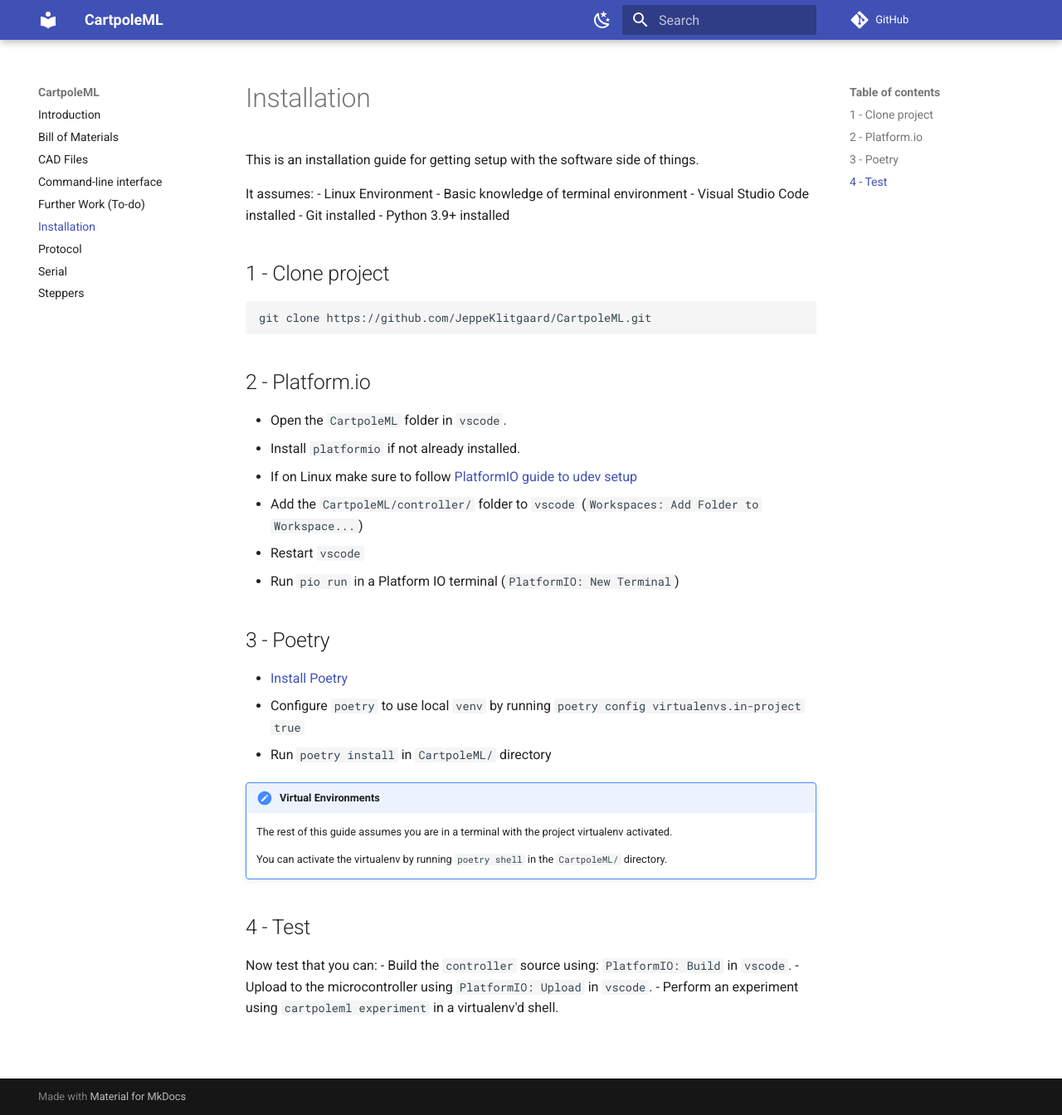
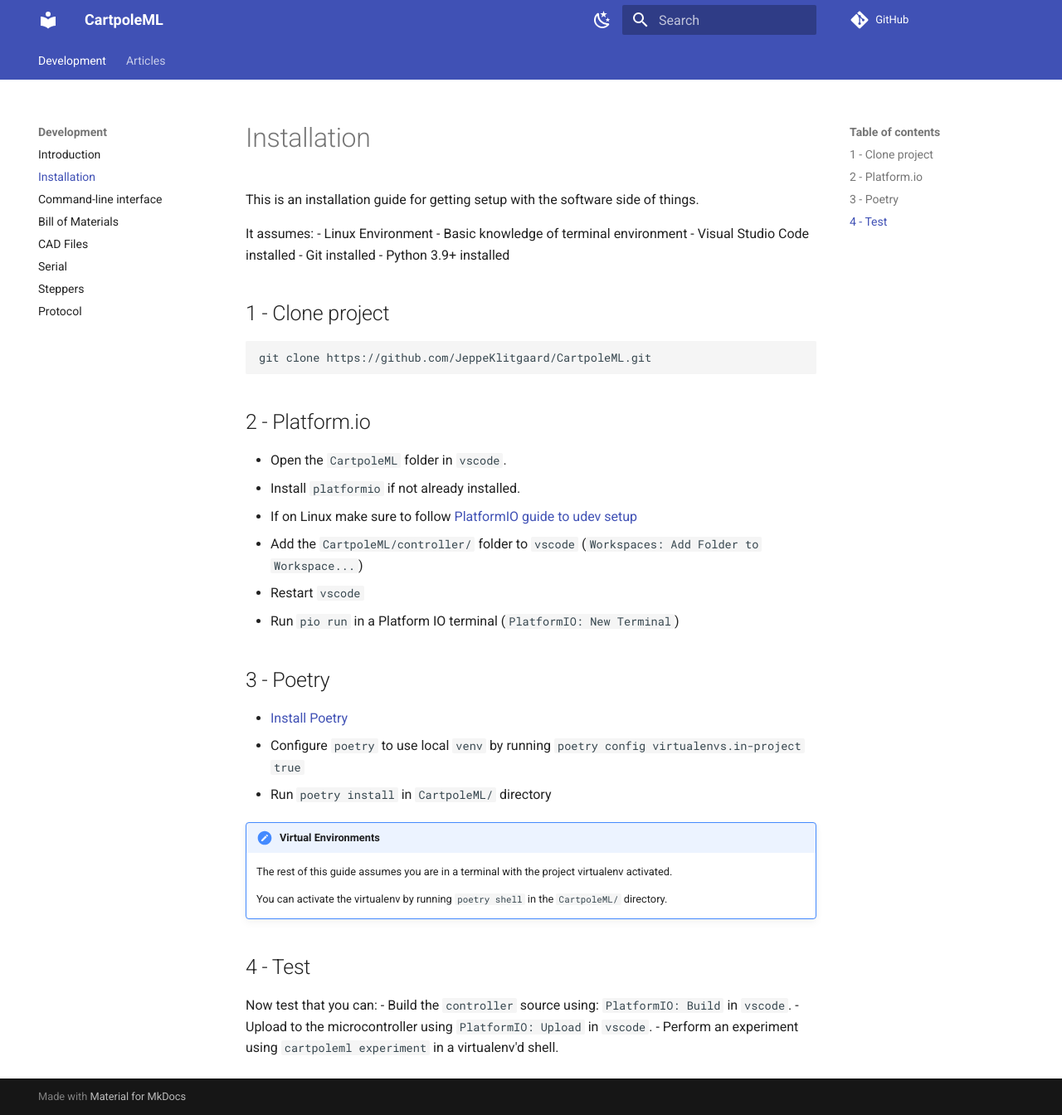
Before and after one commit to JeppeKlitgaard/CartER, an MkDocs documentation site: the page built from docs/development/installation.md, in a window 1280 px wide and 1344 px high. Shown: the whole window at 83% size. Built offline with MkDocs 1.6.1 and Material for MkDocs 9.7.7, drawn with Linux system fonts in a browser that asks for light colours; comment, search, counter and statistics services are not loaded.

Commit message:
Docs: Reorder

```diff
--- a/mkdocs.yml
+++ b/mkdocs.yml
@@ -1,7 +1,30 @@
 site_name: CartpoleML
+
+nav:
+  - Development:
+    - 'development/index.md'
+    - 'development/installation.md'
+    - 'development/cli.md'
+    - 'development/bom.md'
+    - 'development/cad.md'
+    - 'development/serial.md'
+    - 'development/stepper.md'
+    - 'development/protocol.md'
+  - Articles:
+    - 'articles/introducing_cartpoleml.md'
 
 theme:
   name: material
+
+  features:
+    - navigation.instant
+    - navigation.tabs
+    - navigation.expand
+    - navigation.top
+    - search.suggest
+    - search.highlight
+    - search.share
+
   palette:
     - scheme: default
       toggle:
@@ -23,6 +46,8 @@
       generic: true
   - attr_list
   - admonition
+  - toc:
+      permalink: true
 
 extra_javascript:
   - extra/js/mathjax_config.js
```
Also changed, not shown: docs/articles/introducing_cartpoleml.md (added, +1 -0 lines), docs/development/bom.md (renamed from docs/bom.md), docs/development/cad.md (renamed from docs/cad.md), docs/development/cli.md (renamed from docs/cli.md), docs/development/further_work.md (renamed from docs/further_work.md), docs/development/img/serial-over-usb-rtt.png (renamed from docs/img/serial-over-usb-rtt.png), docs/development/index.md (renamed from docs/index.md), docs/development/installation.md (renamed from docs/installation.md), docs/development/protocol.md (renamed from docs/protocol.md), docs/development/serial.md (renamed from docs/serial.md), docs/development/stepper.md (renamed from docs/stepper.md).
